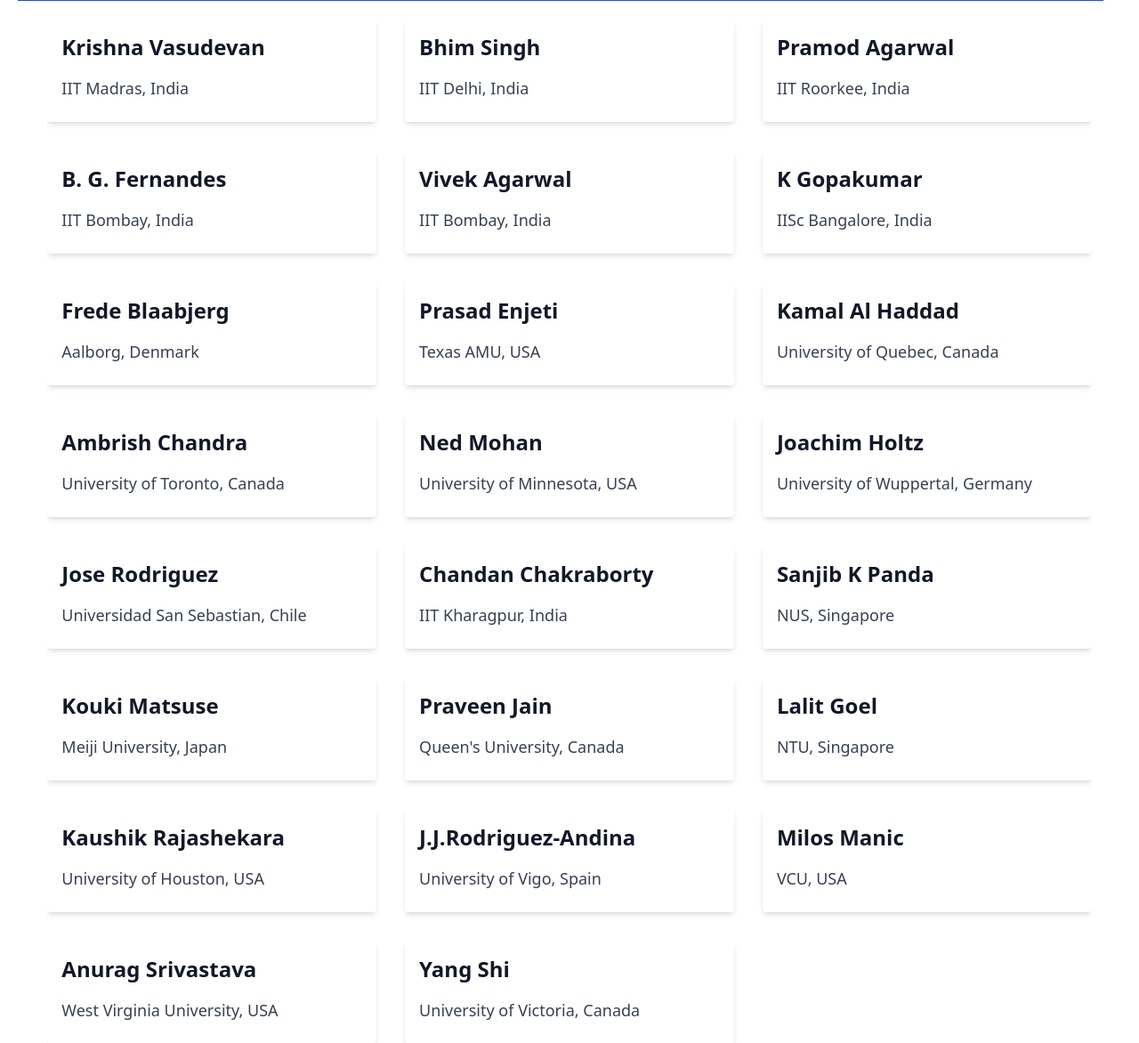
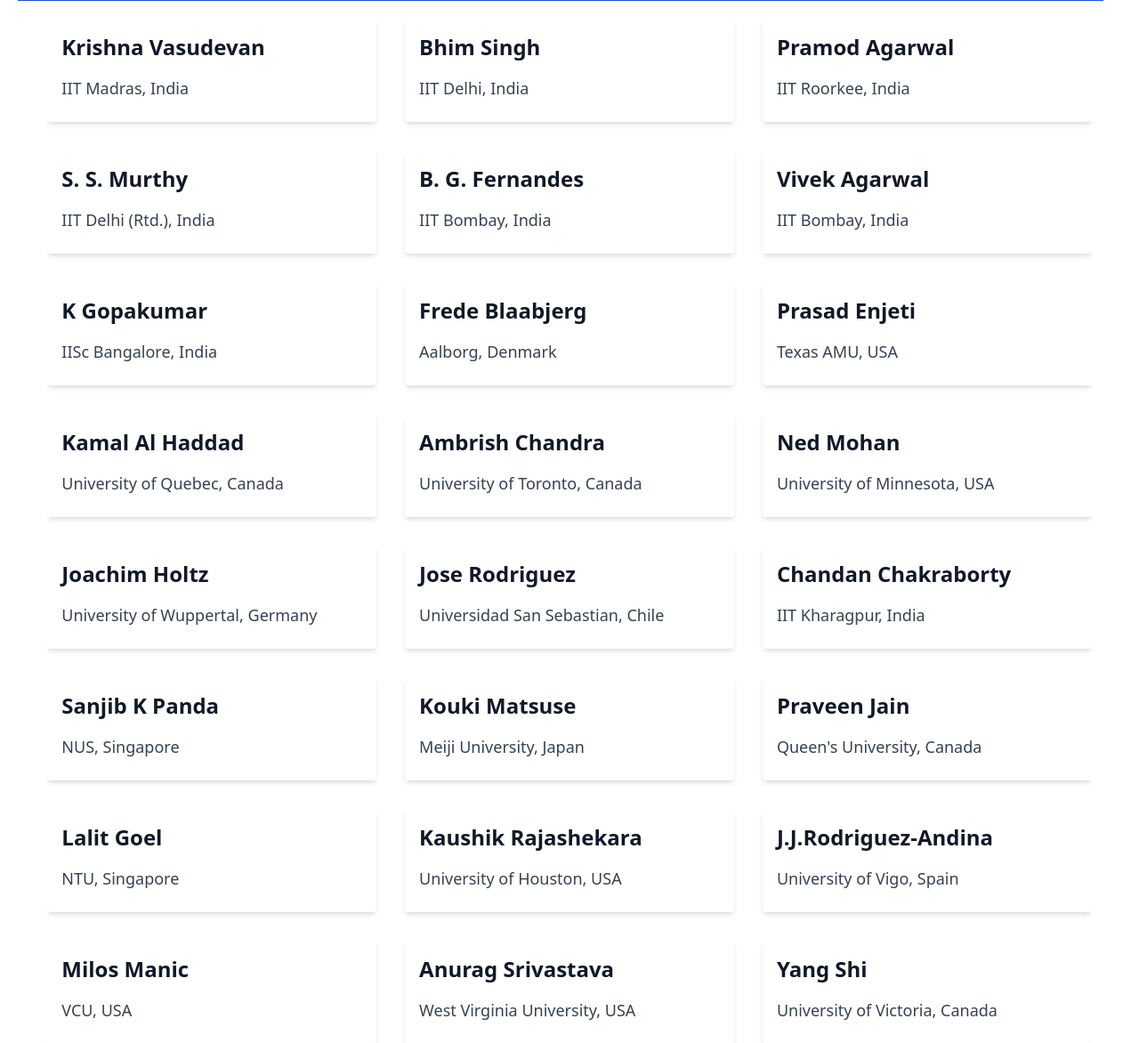
Before and after one commit to anirudhprabhakaran3/pedes-website, a Django app: page /committee/ in a window 1280 px wide. Shown: the part 1147-2319 px from the top of the page at 89% size. Run offline with Django 4.2, Linux system fonts and the light colour scheme; some libraries are stand-ins or nearby versions.

Commit message:
brochure and committe member S.S Murthy updated

```diff
--- a/web/templates/pages/committee.html
+++ b/web/templates/pages/committee.html
@@ -147,6 +147,15 @@ Home
                 </div>
                 <div class="text-gray-700">
                     <p class="mb-2 text-lg font-helvetica">IIT Roorkee, India</p>
+                </div>
+            </div>
+
+            <div class="bg-white p-4 rounded shadow-md">
+                <div class="mb-4 font-bold text-gray-900 whitespace-nowrap text-2xl font-arial">
+                    S. S. Murthy
+                </div>
+                <div class="text-gray-700">
+                    <p class="mb-2 text-lg font-helvetica">IIT Delhi (Rtd.), India</p>
                 </div>
             </div>
 
```
Also changed, not shown: 1 other file.
